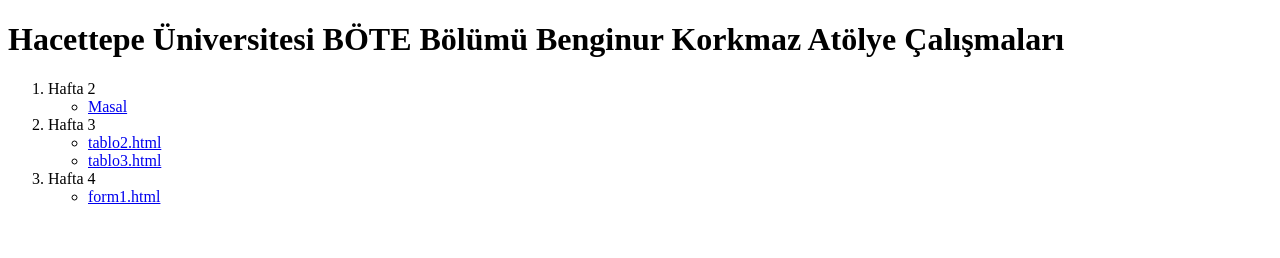
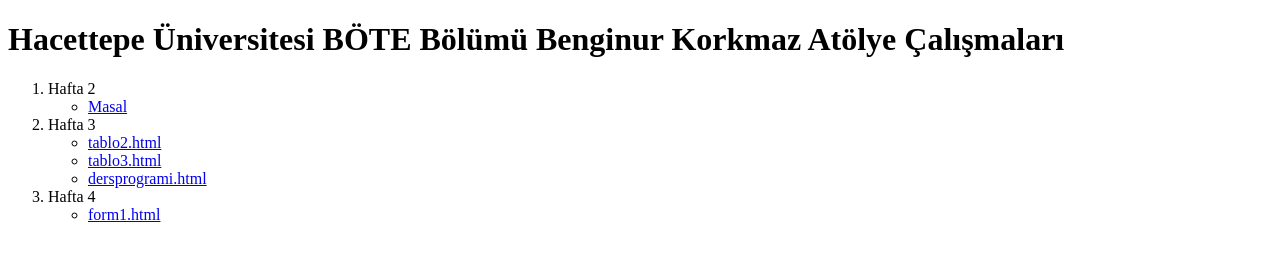
Before and after one commit to Benginurr/benginurkorkmaz, a plain HTML site: page index.html in a window 1280 px wide. Drawn offline with Linux system fonts and the light colour scheme.

Commit message:
Update index.html

```diff
--- a/index.html
+++ b/index.html
@@ -22,6 +22,7 @@
             <ul style="list-style-type: circle;">
                 <li><a href="tablo2.html">tablo2.html</a></li>
                 <li><a href="tablo3.html">tablo3.html</a></li>
+                <li><a href="dersprogrami.html">dersprogrami.html</a></li>
             </ul>
 
             <li>Hafta 4</li>
```
